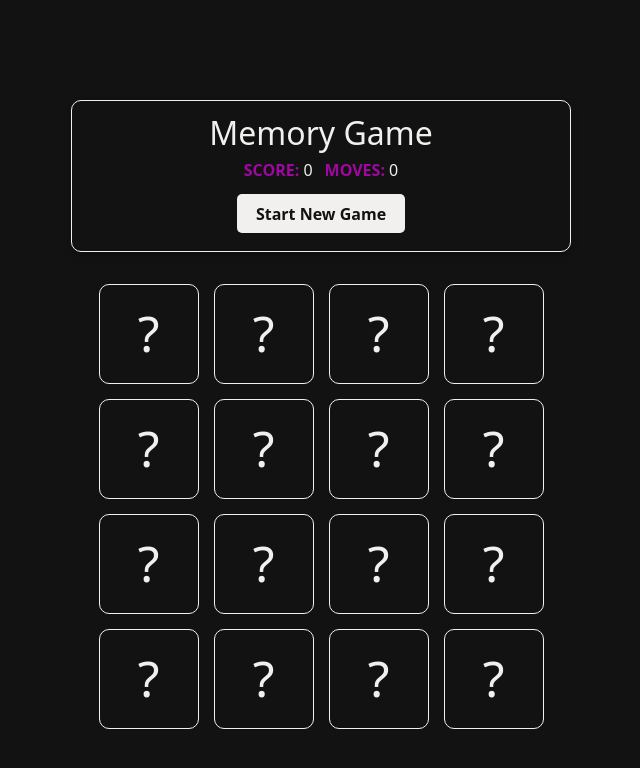
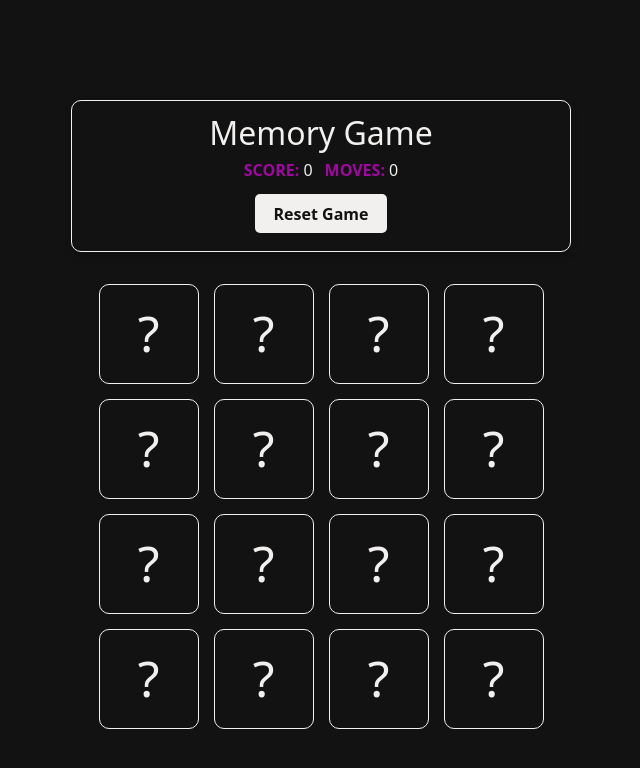
Before and after one commit to aanshkapadia/memory-game, a React (Vite) app: page / in a window 1280 px wide. Shown: the top 768 px of the page, without its empty margins (319-959 px from the left). Built offline with nearby package versions, Linux system fonts and the light colour scheme.

Commit message:
Update button text

```diff
--- a/src/components/GameHeader.jsx
+++ b/src/components/GameHeader.jsx
@@ -15,7 +15,7 @@ export const GameHeader = ({ score, moves, resetGame }) => {
                 </div>
                 <button className="mt-3 mb-2" onClick={resetGame}>
                     {" "}
-                    Start New Game
+                    Reset Game
                 </button>
             </div>
         </div>
```
